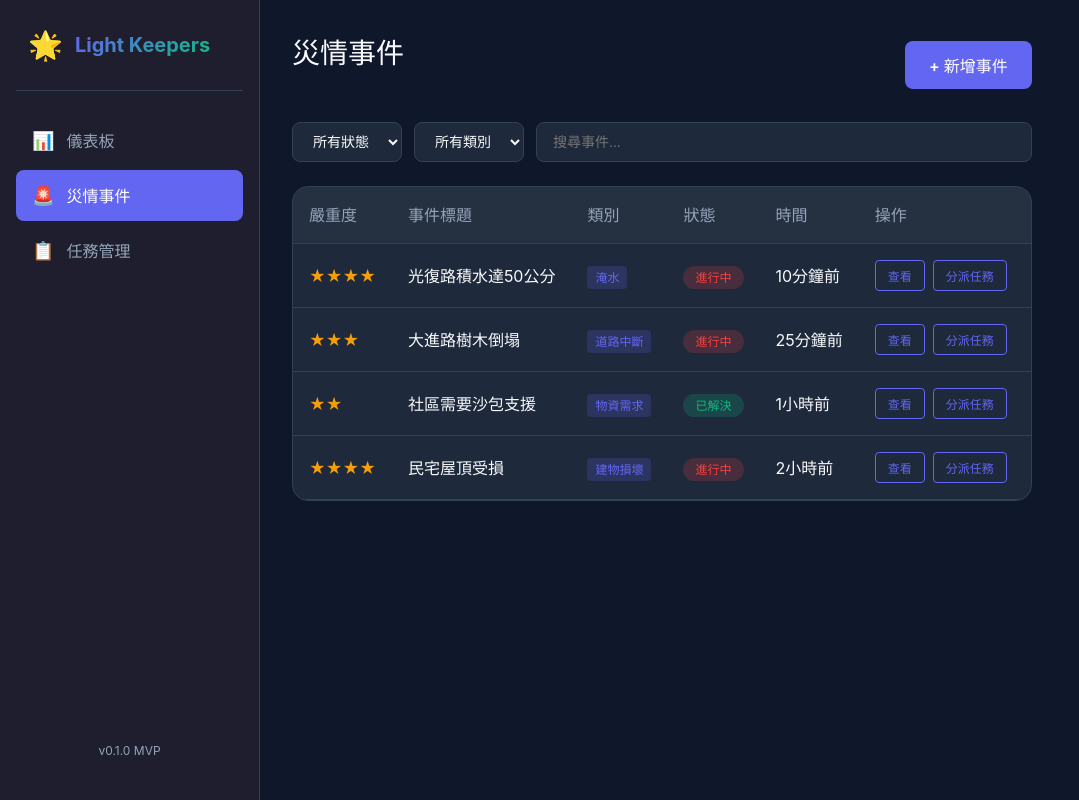
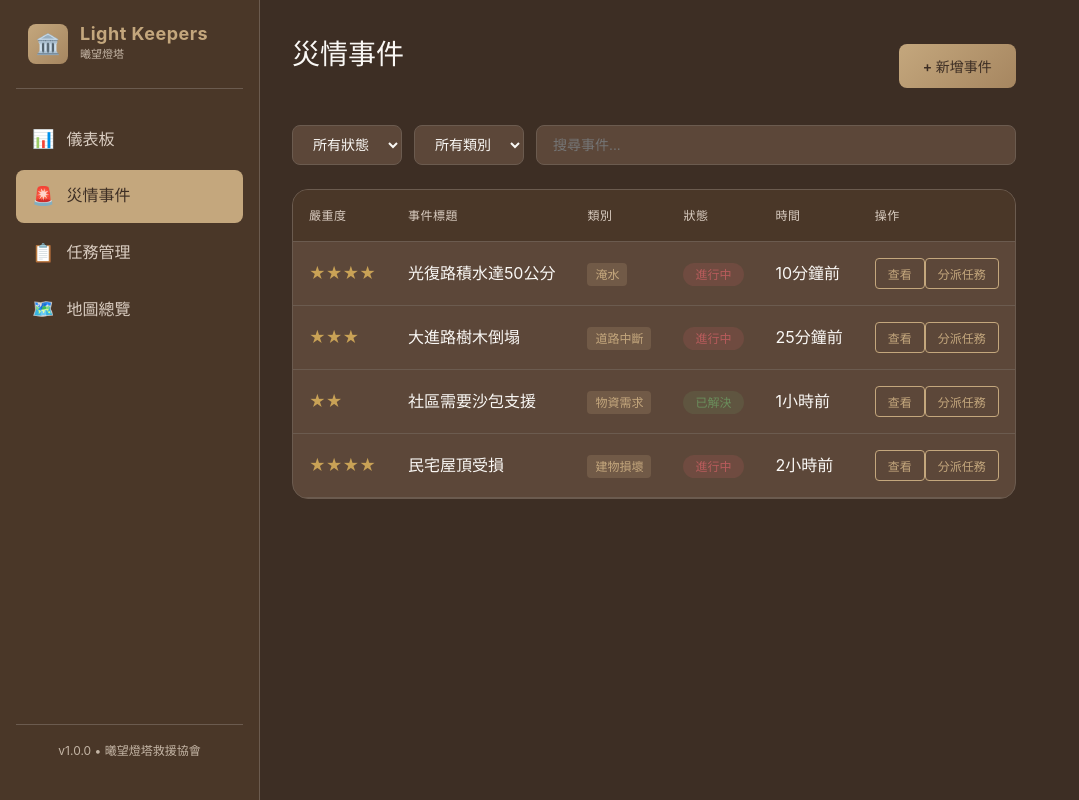
Before and after one commit to xiangteng007/light-keepers, a React (Vite) app in the folder web-dashboard/: page /events in a window 1280 px wide. Shown: the whole page, without its empty margins (0-1079 px from the left). Built offline with nearby package versions, Linux system fonts and the light colour scheme; no server answers.

Commit message:
feat: 更新系統配色為 Light Keepers VI (曦望燈塔)
- 深棕色 Theme A (Tactical Rescue)
- 米白色 Theme B (Humanitarian Relief)
- 金棕色強調色
- 更新 Logo 和品牌名稱

```diff
--- a/web-dashboard/src/App.css
+++ b/web-dashboard/src/App.css
@@ -1,16 +1,112 @@
+/* ============================================
+   Light Keepers 曦望燈塔 Design System
+   基於協會 VI 設計配色
+   Theme A: Dark Brown (Tactical Rescue)
+   Theme B: Light Beige (Humanitarian Relief)
+============================================ */
+
 :root {
-  --primary: #6366f1;
-  --primary-dark: #4f46e5;
-  --secondary: #10b981;
-  --danger: #ef4444;
-  --warning: #f59e0b;
-  --bg-dark: #0f172a;
-  --bg-card: #1e293b;
-  --bg-sidebar: #1e1e2e;
-  --text-primary: #f8fafc;
-  --text-secondary: #94a3b8;
-  --border: #334155;
+  /* ===== 核心品牌色 ===== */
+  /* 深棕色系 (Theme A - Tactical) */
+  --brown-900: #3D2E24;
+  /* 最深棕 */
+  --brown-800: #4A3728;
+  /* 深棕 - 主色 */
+  --brown-700: #5C4739;
+  /* 中深棕 */
+  --brown-600: #6B5B4F;
+  /* 橄欖棕 */
+  --brown-500: #7E6B5B;
+  /* 中棕 */
+
+  /* 米白色系 (Theme B - Humanitarian) */
+  --beige-100: #FAF8F5;
+  /* 最淺米白 */
+  --beige-200: #F5EDE4;
+  /* 淺米白 */
+  --beige-300: #E8DDD0;
+  /* 米白 */
+  --beige-400: #D9CCC0;
+  /* 中米白 */
+  --beige-500: #C4B5A5;
+  /* 深米白 */
+
+  /* 金棕色 - 強調色 */
+  --gold-400: #C4A77D;
+  /* 金棕亮 */
+  --gold-500: #B8976F;
+  /* 金棕 - 主要 */
+  --gold-600: #A68660;
+  /* 金棕深 */
+
+  /* ===== 功能色 ===== */
+  --success: #6B8E5C;
+  /* 綠色 - 成功/已完成 */
+  --warning: #C9A256;
+  /* 琥珀色 - 警告/進行中 */
+  --danger: #B85C5C;
+  /* 磚紅色 - 危險/緊急 */
+  --info: #5C7B8E;
+  /* 藍灰色 - 資訊 */
+
+  /* ===== 主題配置 (深色模式 - Theme A) ===== */
+  --bg-primary: #3D2E24;
+  /* 主背景 */
+  --bg-secondary: #4A3728;
+  /* 次要背景 */
+  --bg-card: #5C4739;
+  /* 卡片背景 */
+  --bg-hover: #6B5B4F;
+  /* 懸停背景 */
+
+  --text-primary: #FAF8F5;
+  /* 主文字 */
+  --text-secondary: #D9CCC0;
+  /* 次要文字 */
+  --text-muted: #C4B5A5;
+  /* 淡化文字 */
+
+  --border-color: #6B5B4F;
+  /* 邊框色 */
+  --border-light: #7E6B5B;
+  /* 淺邊框 */
+
+  --accent-primary: #C4A77D;
+  /* 主強調色 */
+  --accent-hover: #B8976F;
+  /* 強調色懸停 */
+
+  /* ===== 陰影 ===== */
+  --shadow-sm: 0 1px 2px rgba(61, 46, 36, 0.3);
+  --shadow-md: 0 4px 8px rgba(61, 46, 36, 0.4);
+  --shadow-lg: 0 8px 24px rgba(61, 46, 36, 0.5);
 }
+
+/* 淺色主題 (Theme B) */
+[data-theme="light"] {
+  --bg-primary: #FAF8F5;
+  --bg-secondary: #F5EDE4;
+  --bg-card: #FFFFFF;
+  --bg-hover: #E8DDD0;
+
+  --text-primary: #3D2E24;
+  --text-secondary: #5C4739;
+  --text-muted: #7E6B5B;
+
+  --border-color: #E8DDD0;
+  --border-light: #D9CCC0;
+
+  --accent-primary: #B8976F;
+  --accent-hover: #A68660;
+
+  --shadow-sm: 0 1px 2px rgba(61, 46, 36, 0.08);
+  --shadow-md: 0 4px 8px rgba(61, 46, 36, 0.12);
+  --shadow-lg: 0 8px 24px rgba(61, 46, 36, 0.16);
+}
+
+/* ============================================
+   基礎樣式
+============================================ */
 
 * {
   margin: 0;
@@ -19,13 +115,17 @@
 }
 
 body {
-  font-family: 'Inter', -apple-system, BlinkMacSystemFont, 'Segoe UI', sans-serif;
-  background: var(--bg-dark);
+  font-family: 'Inter', 'Noto Sans TC', -apple-system, BlinkMacSystemFont, 'Segoe UI', sans-serif;
+  background: var(--bg-primary);
   color: var(--text-primary);
   min-height: 100vh;
+  line-height: 1.6;
 }
 
-/* Layout */
+/* ============================================
+   Layout 佈局
+============================================ */
+
 .layout {
   display: flex;
   min-height: 100vh;
@@ -33,34 +133,48 @@ body {
 
 .sidebar {
   width: 260px;
-  background: var(--bg-sidebar);
+  background: var(--bg-secondary);
   padding: 24px 16px;
   display: flex;
   flex-direction: column;
-  border-right: 1px solid var(--border);
+  border-right: 1px solid var(--border-color);
 }
 
+/* Logo */
 .logo {
   display: flex;
   align-items: center;
   gap: 12px;
   padding: 0 12px 24px;
-  border-bottom: 1px solid var(--border);
+  border-bottom: 1px solid var(--border-color);
   margin-bottom: 24px;
 }
 
 .logo-icon {
-  font-size: 28px;
+  width: 40px;
+  height: 40px;
+  background: linear-gradient(135deg, var(--gold-400), var(--gold-600));
+  border-radius: 8px;
+  display: flex;
+  align-items: center;
+  justify-content: center;
+  font-size: 20px;
 }
 
 .logo h1 {
-  font-size: 20px;
+  font-size: 18px;
   font-weight: 700;
-  background: linear-gradient(135deg, var(--primary), var(--secondary));
-  -webkit-background-clip: text;
-  -webkit-text-fill-color: transparent;
+  color: var(--accent-primary);
+  letter-spacing: 0.5px;
 }
 
+.logo-subtitle {
+  font-size: 11px;
+  color: var(--text-muted);
+  margin-top: 2px;
+}
+
+/* Navigation */
 .nav {
   display: flex;
   flex-direction: column;
@@ -76,17 +190,19 @@ body {
   border-radius: 8px;
   color: var(--text-secondary);
   text-decoration: none;
-  transition: all 0.2s;
+  transition: all 0.2s ease;
+  font-weight: 500;
 }
 
 .nav-item:hover {
-  background: rgba(99, 102, 241, 0.1);
+  background: var(--bg-hover);
   color: var(--text-primary);
 }
 
 .nav-item.active {
-  background: var(--primary);
-  color: white;
+  background: var(--accent-primary);
+  color: var(--brown-900);
+  font-weight: 600;
 }
 
 .nav-icon {
@@ -96,20 +212,28 @@ body {
 .sidebar-footer {
   padding: 16px;
   text-align: center;
-  color: var(--text-secondary);
+  color: var(--text-muted);
   font-size: 12px;
+  border-top: 1px solid var(--border-color);
 }
 
+/* Main Content */
 .main-content {
   flex: 1;
   padding: 32px;
   overflow-y: auto;
+  background: var(--bg-primary);
 }
 
-/* Page Common */
+/* ============================================
+   Page Header
+============================================ */
+
 .page h2 {
   font-size: 28px;
   margin-bottom: 24px;
+  color: var(--text-primary);
+  font-weight: 700;
 }
 
 .page-header {
@@ -119,7 +243,10 @@ body {
   margin-bottom: 24px;
 }
 
-/* Stats Grid */
+/* ============================================
+   Stats Cards 統計卡片
+============================================ */
+
 .stats-grid {
   display: grid;
   grid-template-columns: repeat(auto-fit, minmax(220px, 1fr));
@@ -134,17 +261,24 @@ body {
   display: flex;
   align-items: center;
   gap: 16px;
-  border: 1px solid var(--border);
-  transition: transform 0.2s, box-shadow 0.2s;
+  border: 1px solid var(--border-color);
+  transition: transform 0.2s ease, box-shadow 0.2s ease;
 }
 
 .stat-card:hover {
   transform: translateY(-4px);
-  box-shadow: 0 8px 24px rgba(0, 0, 0, 0.3);
+  box-shadow: var(--shadow-lg);
 }
 
 .stat-icon {
-  font-size: 36px;
+  width: 56px;
+  height: 56px;
+  border-radius: 12px;
+  display: flex;
+  align-items: center;
+  justify-content: center;
+  font-size: 24px;
+  background: linear-gradient(135deg, var(--gold-400), var(--gold-600));
 }
 
 .stat-content {
@@ -155,15 +289,20 @@ body {
 .stat-value {
   font-size: 32px;
   font-weight: 700;
-  color: var(--primary);
+  color: var(--accent-primary);
+  line-height: 1.2;
 }
 
 .stat-label {
   color: var(--text-secondary);
   font-size: 14px;
+  margin-top: 4px;
 }
 
-/* Dashboard Sections */
+/* ============================================
+   Dashboard Sections
+============================================ */
+
 .dashboard-sections {
   display: grid;
   grid-template-columns: 1fr 1fr;
@@ -175,14 +314,17 @@ body {
   background: var(--bg-card);
   padding: 24px;
   border-radius: 16px;
-  border: 1px solid var(--border);
+  border: 1px solid var(--border-color);
 }
 
 .recent-events h3,
 .map-preview h3 {
-  font-size: 18px;
+  font-size: 16px;
   margin-bottom: 16px;
   color: var(--text-secondary);
+  font-weight: 600;
+  text-transform: uppercase;
+  letter-spacing: 0.5px;
 }
 
 .event-list {
@@ -197,7 +339,12 @@ body {
   gap: 12px;
   padding: 12px;
   border-radius: 8px;
-  background: rgba(255, 255, 255, 0.03);
+  background: var(--bg-secondary);
+  transition: background 0.2s ease;
+}
+
+.event-item:hover {
+  background: var(--bg-hover);
 }
 
 .event-item.priority-high {
@@ -209,23 +356,26 @@ body {
 }
 
 .event-item.priority-low {
-  border-left: 3px solid var(--secondary);
+  border-left: 3px solid var(--success);
 }
 
 .event-category {
-  background: var(--primary);
-  color: white;
+  background: var(--accent-primary);
+  color: var(--brown-900);
   padding: 4px 8px;
   border-radius: 4px;
-  font-size: 12px;
+  font-size: 11px;
+  font-weight: 600;
+  text-transform: uppercase;
 }
 
 .event-title {
   flex: 1;
+  font-weight: 500;
 }
 
 .event-time {
-  color: var(--text-secondary);
+  color: var(--text-muted);
   font-size: 12px;
 }
 
@@ -235,9 +385,10 @@ body {
   flex-direction: column;
   align-items: center;
   justify-content: center;
-  background: rgba(99, 102, 241, 0.1);
-  border-radius: 8px;
-  color: var(--text-secondary);
+  background: var(--bg-secondary);
+  border-radius: 12px;
+  color: var(--text-muted);
+  border: 2px dashed var(--border-color);
 }
 
 .map-placeholder span {
@@ -245,40 +396,70 @@ body {
   margin-bottom: 8px;
 }
 
-/* Buttons */
+/* ============================================
+   Buttons 按鈕
+============================================ */
+
 .btn-primary {
-  background: var(--primary);
-  color: white;
+  background: linear-gradient(135deg, var(--gold-400), var(--gold-600));
+  color: var(--brown-900);
   border: none;
   padding: 12px 24px;
   border-radius: 8px;
   font-weight: 600;
   cursor: pointer;
-  transition: background 0.2s;
+  transition: all 0.2s ease;
+  font-size: 14px;
 }
 
 .btn-primary:hover {
-  background: var(--primary-dark);
+  transform: translateY(-1px);
+  box-shadow: var(--shadow-md);
+}
+
+.btn-primary:disabled {
+  opacity: 0.6;
+  cursor: not-allowed;
+  transform: none;
+}
+
+.btn-secondary {
+  background: transparent;
+  color: var(--text-secondary);
+  border: 1px solid var(--border-color);
+  padding: 12px 24px;
+  border-radius: 8px;
+  font-weight: 600;
+  cursor: pointer;
+  transition: all 0.2s ease;
+}
+
+.btn-secondary:hover {
+  background: var(--bg-hover);
+  border-color: var(--border-light);
 }
 
 .btn-small {
   background: transparent;
-  color: var(--primary);
-  border: 1px solid var(--primary);
+  color: var(--accent-primary);
+  border: 1px solid var(--accent-primary);
   padding: 6px 12px;
   border-radius: 4px;
   cursor: pointer;
   font-size: 12px;
-  margin-right: 8px;
-  transition: all 0.2s;
+  font-weight: 500;
+  transition: all 0.2s ease;
 }
 
 .btn-small:hover {
-  background: var(--primary);
-  color: white;
+  background: var(--accent-primary);
+  color: var(--brown-900);
 }
 
-/* Filter Bar */
+/* ============================================
+   Filter Bar 篩選欄
+============================================ */
+
 .filter-bar {
   display: flex;
   gap: 12px;
@@ -288,7 +469,7 @@ body {
 .filter-select,
 .filter-search {
   background: var(--bg-card);
-  border: 1px solid var(--border);
+  border: 1px solid var(--border-color);
   color: var(--text-primary);
   padding: 10px 16px;
   border-radius: 8px;
@@ -299,12 +480,21 @@ body {
   flex: 1;
 }
 
-/* Events Table */
+.filter-select:focus,
+.filter-search:focus {
+  outline: none;
+  border-color: var(--accent-primary);
+}
+
+/* ============================================
+   Table 表格
+============================================ */
+
 .events-table {
   background: var(--bg-card);
   border-radius: 16px;
   overflow: hidden;
-  border: 1px solid var(--border);
+  border: 1px solid var(--border-color);
 }
 
 .events-table table {
@@ -316,13 +506,20 @@ body {
 .events-table td {
   padding: 16px;
   text-align: left;
-  border-bottom: 1px solid var(--border);
+  border-bottom: 1px solid var(--border-color);
 }
 
 .events-table th {
-  background: rgba(255, 255, 255, 0.03);
+  background: var(--bg-secondary);
   color: var(--text-secondary);
-  font-weight: 500;
+  font-weight: 600;
+  font-size: 12px;
+  text-transform: uppercase;
+  letter-spacing: 0.5px;
+}
+
+.events-table tr:hover td {
+  background: var(--bg-hover);
 }
 
 .severity {
@@ -330,30 +527,35 @@ body {
 }
 
 .category-tag {
-  background: rgba(99, 102, 241, 0.2);
-  color: var(--primary);
+  background: rgba(196, 167, 125, 0.2);
+  color: var(--accent-primary);
   padding: 4px 8px;
   border-radius: 4px;
   font-size: 12px;
+  font-weight: 500;
 }
 
 .status {
   padding: 4px 12px;
   border-radius: 20px;
   font-size: 12px;
+  font-weight: 500;
 }
 
 .status-active {
-  background: rgba(239, 68, 68, 0.2);
+  background: rgba(184, 92, 92, 0.2);
   color: var(--danger);
 }
 
 .status-resolved {
-  background: rgba(16, 185, 129, 0.2);
-  color: var(--secondary);
+  background: rgba(107, 142, 92, 0.2);
+  color: var(--success);
 }
 
-/* Task Board */
+/* ============================================
+   Task Board 任務看板
+============================================ */
+
 .task-board {
   display: grid;
   grid-template-columns: repeat(3, 1fr);
@@ -364,7 +566,7 @@ body {
   background: var(--bg-card);
   border-radius: 16px;
   padding: 16px;
-  border: 1px solid var(--border);
+  border: 1px solid var(--border-color);
 }
 
 .column-header {
@@ -378,18 +580,19 @@ body {
 }
 
 .column-header.pending {
-  background: rgba(245, 158, 11, 0.2);
+  background: rgba(201, 162, 86, 0.2);
   color: var(--warning);
 }
 
-.column-header.in-progress {
-  background: rgba(99, 102, 241, 0.2);
-  color: var(--primary);
+.column-header.in-progress,
+.column-header.in_progress {
+  background: rgba(196, 167, 125, 0.2);
+  color: var(--accent-primary);
 }
 
 .column-header.completed {
-  background: rgba(16, 185, 129, 0.2);
-  color: var(--secondary);
+  background: rgba(107, 142, 92, 0.2);
+  color: var(--success);
 }
 
 .column-header .count {
@@ -403,20 +606,22 @@ body {
   display: flex;
   flex-direction: column;
   gap: 12px;
+  min-height: 100px;
 }
 
 .task-card {
-  background: var(--bg-dark);
+  background: var(--bg-secondary);
   padding: 16px;
   border-radius: 8px;
-  border: 1px solid var(--border);
+  border: 1px solid var(--border-color);
   cursor: pointer;
-  transition: transform 0.2s, box-shadow 0.2s;
+  transition: all 0.2s ease;
 }
 
 .task-card:hover {
   transform: translateY(-2px);
-  box-shadow: 0 4px 12px rgba(0, 0, 0, 0.3);
+  box-shadow: var(--shadow-md);
+  border-color: var(--accent-primary);
 }
 
 .task-card.completed {
@@ -437,14 +642,135 @@ body {
 .task-title {
   font-weight: 500;
   margin-bottom: 8px;
+  color: var(--text-primary);
+}
+
+.task-desc {
+  color: var(--text-muted);
+  font-size: 12px;
+  margin-bottom: 12px;
+  line-height: 1.4;
 }
 
 .task-assignee {
-  color: var(--text-secondary);
+  color: var(--text-muted);
   font-size: 12px;
 }
 
-/* Responsive */
+/* ============================================
+   Modal 彈窗
+============================================ */
+
+.modal-overlay {
+  position: fixed;
+  top: 0;
+  left: 0;
+  right: 0;
+  bottom: 0;
+  background: rgba(61, 46, 36, 0.8);
+  display: flex;
+  align-items: center;
+  justify-content: center;
+  z-index: 1000;
+  backdrop-filter: blur(4px);
+}
+
+.modal {
+  background: var(--bg-card);
+  padding: 32px;
+  border-radius: 16px;
+  width: 100%;
+  max-width: 480px;
+  border: 1px solid var(--border-color);
+  box-shadow: var(--shadow-lg);
+}
+
+.modal h3 {
+  margin-bottom: 24px;
+  font-size: 20px;
+  color: var(--text-primary);
+}
+
+.form-group {
+  margin-bottom: 20px;
+}
+
+.form-group label {
+  display: block;
+  margin-bottom: 8px;
+  color: var(--text-secondary);
+  font-size: 14px;
+  font-weight: 500;
+}
+
+.form-group input,
+.form-group textarea,
+.form-group select {
+  width: 100%;
+  background: var(--bg-secondary);
+  border: 1px solid var(--border-color);
+  color: var(--text-primary);
+  padding: 12px 16px;
+  border-radius: 8px;
+  font-size: 14px;
+  transition: border-color 0.2s ease;
+}
+
+.form-group input:focus,
+.form-group textarea:focus,
+.form-group select:focus {
+  outline: none;
+  border-color: var(--accent-primary);
+}
+
+.form-group textarea {
+  min-height: 100px;
+  resize: vertical;
+}
+
+.modal-actions {
+  display: flex;
+  gap: 12px;
+  justify-content: flex-end;
+  margin-top: 24px;
+}
+
+/* ============================================
+   Empty State 空狀態
+============================================ */
+
+.empty-state {
+  text-align: center;
+  padding: 40px 20px;
+  color: var(--text-muted);
+}
+
+.empty-state span {
+  font-size: 48px;
+  display: block;
+  margin-bottom: 12px;
+}
+
+.empty-column {
+  text-align: center;
+  padding: 24px;
+  color: var(--text-muted);
+  font-size: 14px;
+}
+
+/* Loading */
+.loading {
+  display: flex;
+  align-items: center;
+  justify-content: center;
+  height: 200px;
+  color: var(--text-muted);
+}
+
+/* ============================================
+   Responsive 響應式
+============================================ */
+
 @media (max-width: 1024px) {
   .dashboard-sections {
     grid-template-columns: 1fr;
@@ -462,6 +788,7 @@ body {
   }
 
   .logo h1,
+  .logo-subtitle,
   .nav-label,
   .sidebar-footer span {
     display: none;
@@ -469,124 +796,10 @@ body {
 
   .nav-item {
     justify-content: center;
+    padding: 12px;
   }
 
   .main-content {
     padding: 16px;
   }
 }
-
-/* Modal */
-.modal-overlay {
-  position: fixed;
-  top: 0;
-  left: 0;
-  right: 0;
-  bottom: 0;
-  background: rgba(0, 0, 0, 0.7);
-  display: flex;
-  align-items: center;
-  justify-content: center;
-  z-index: 1000;
-}
-
-.modal {
-  background: var(--bg-card);
-  padding: 32px;
-  border-radius: 16px;
-  width: 100%;
-  max-width: 480px;
-  border: 1px solid var(--border);
-}
-
-.modal h3 {
-  margin-bottom: 24px;
-  font-size: 20px;
-}
-
-.form-group {
-  margin-bottom: 20px;
-}
-
-.form-group label {
-  display: block;
-  margin-bottom: 8px;
-  color: var(--text-secondary);
-  font-size: 14px;
-}
-
-.form-group input,
-.form-group textarea,
-.form-group select {
-  width: 100%;
-  background: var(--bg-dark);
-  border: 1px solid var(--border);
-  color: var(--text-primary);
-  padding: 12px 16px;
-  border-radius: 8px;
-  font-size: 14px;
-}
-
-.form-group textarea {
-  min-height: 100px;
-  resize: vertical;
-}
-
-.modal-actions {
-  display: flex;
-  gap: 12px;
-  justify-content: flex-end;
-  margin-top: 24px;
-}
-
-.btn-secondary {
-  background: transparent;
-  color: var(--text-secondary);
-  border: 1px solid var(--border);
-  padding: 12px 24px;
-  border-radius: 8px;
-  font-weight: 600;
-  cursor: pointer;
-  transition: all 0.2s;
-}
-
-.btn-secondary:hover {
-  background: rgba(255, 255, 255, 0.05);
-}
-
-/* Empty State */
-.empty-state {
-  text-align: center;
-  padding: 40px 20px;
-  color: var(--text-secondary);
-}
-
-.empty-state span {
-  font-size: 48px;
-  display: block;
-  margin-bottom: 12px;
-}
-
-.empty-column {
-  text-align: center;
-  padding: 24px;
-  color: var(--text-secondary);
-  font-size: 14px;
-}
-
-/* Loading */
-.loading {
-  display: flex;
-  align-items: center;
-  justify-content: center;
-  height: 200px;
-  color: var(--text-secondary);
-}
-
-/* Task Description */
-.task-desc {
-  color: var(--text-secondary);
-  font-size: 12px;
-  margin-bottom: 12px;
-  line-height: 1.4;
-}
--- a/web-dashboard/src/components/Layout.tsx
+++ b/web-dashboard/src/components/Layout.tsx
@@ -4,6 +4,7 @@ const navItems = [
     { path: '/dashboard', label: '儀表板', icon: '📊' },
     { path: '/events', label: '災情事件', icon: '🚨' },
     { path: '/tasks', label: '任務管理', icon: '📋' },
+    { path: '/map', label: '地圖總覽', icon: '🗺️' },
 ]
 
 export default function Layout() {
@@ -13,8 +14,11 @@ export default function Layout() {
         <div className="layout">
             <aside className="sidebar">
                 <div className="logo">
-                    <span className="logo-icon">🌟</span>
-                    <h1>Light Keepers</h1>
+                    <div className="logo-icon">🏛️</div>
+                    <div>
+                        <h1>Light Keepers</h1>
+                        <div className="logo-subtitle">曦望燈塔</div>
+                    </div>
                 </div>
                 <nav className="nav">
                     {navItems.map((item) => (
@@ -29,7 +33,7 @@ export default function Layout() {
                     ))}
                 </nav>
                 <div className="sidebar-footer">
-                    <span>v0.1.0 MVP</span>
+                    <span>v1.0.0 • 曦望燈塔救援協會</span>
                 </div>
             </aside>
             <main className="main-content">
```
